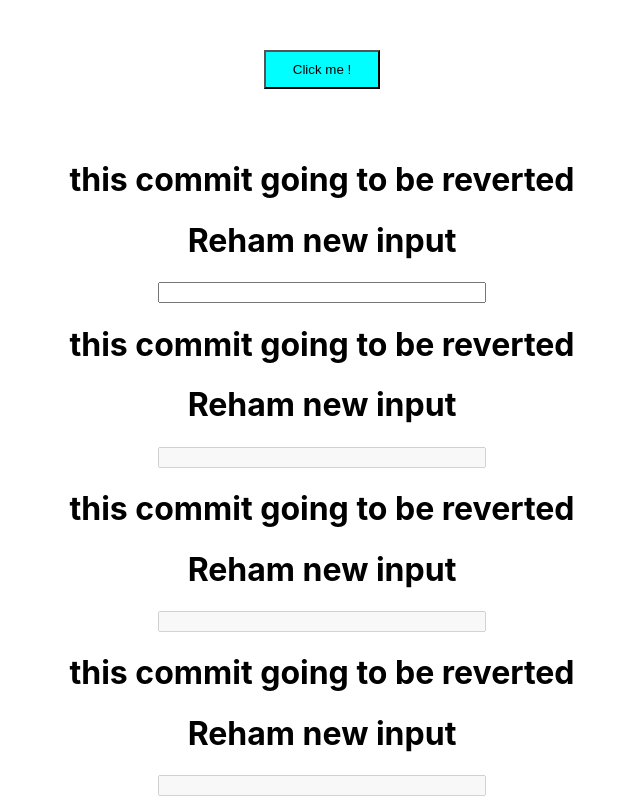
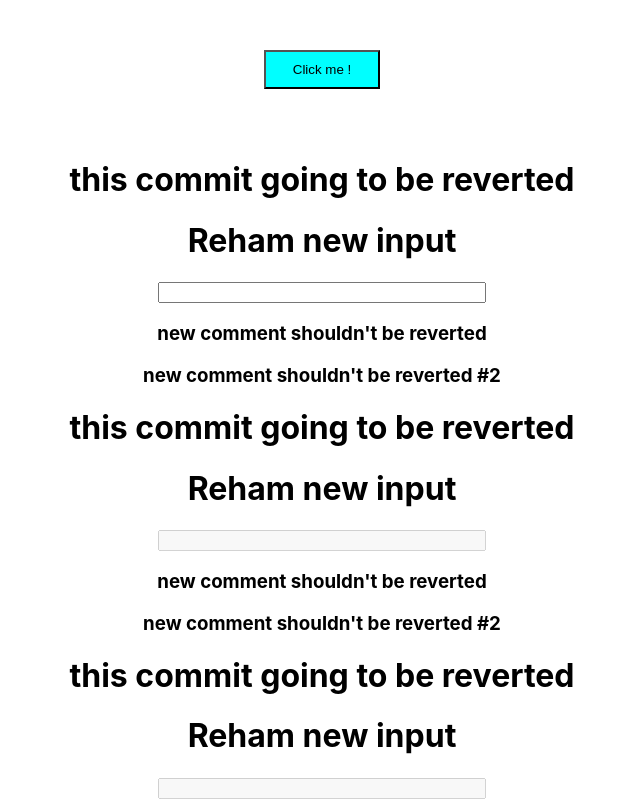
Before and after one commit to rehamjuma/multi-inputs, a React (Create React App) app: page / in a window 1280 px wide. Both pictures are taken after a click on the button "Click me !". Shown: the top 800 px of the page, without its empty margins (318-958 px from the left). Built offline with nearby package versions, Linux system fonts and the light colour scheme.

Commit message:
revertactivity (#2)
* revertactivity

* revertactivity2

Co-authored-by: Reham alfaqeer <r.allfageer@techwady.com>

```diff
--- a/src/components/InputField.jsx
+++ b/src/components/InputField.jsx
@@ -24,7 +24,10 @@ class InputField extends Component{
                        disabled ={!this.props.isEditable}
                  />
                 <br/>
+                <h3>new comment shouldn't be reverted</h3>
+                <h3>new comment shouldn't be reverted #2</h3>
             </>
+
         )
     }
 }
```
